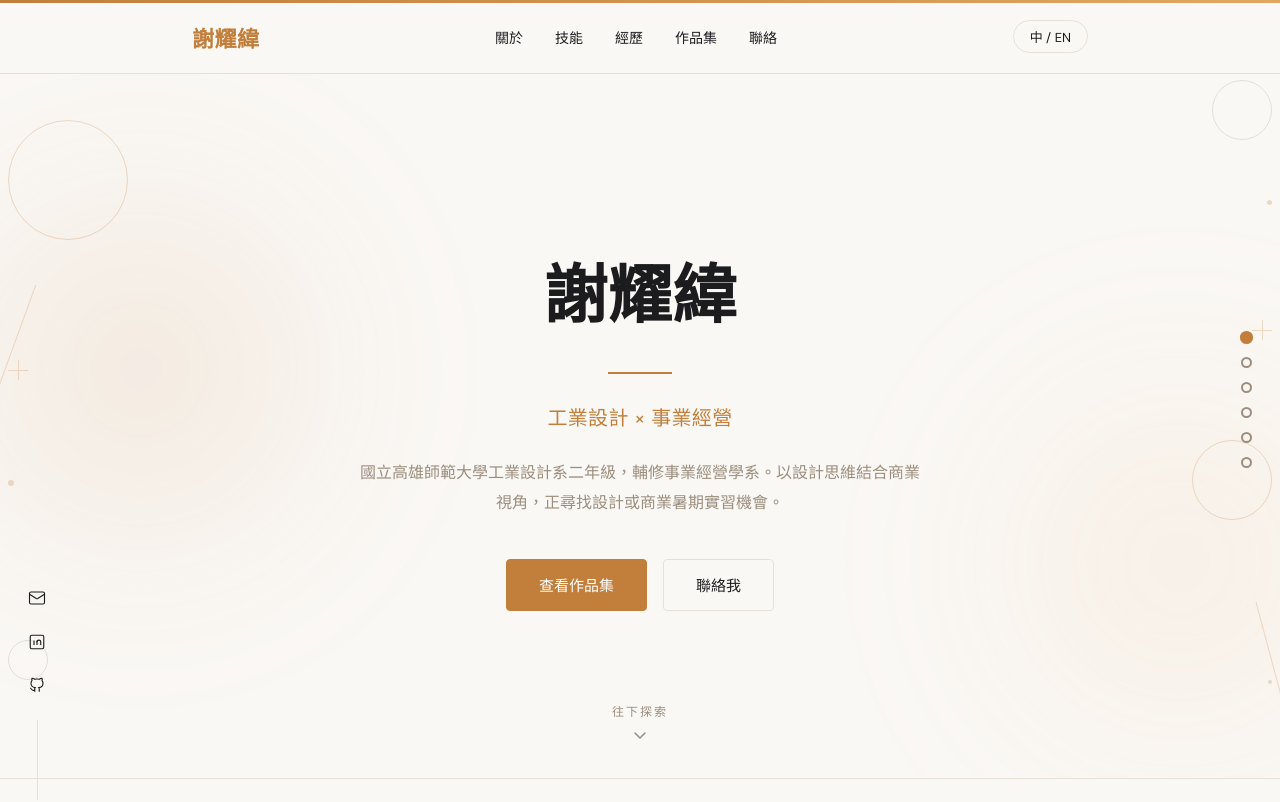
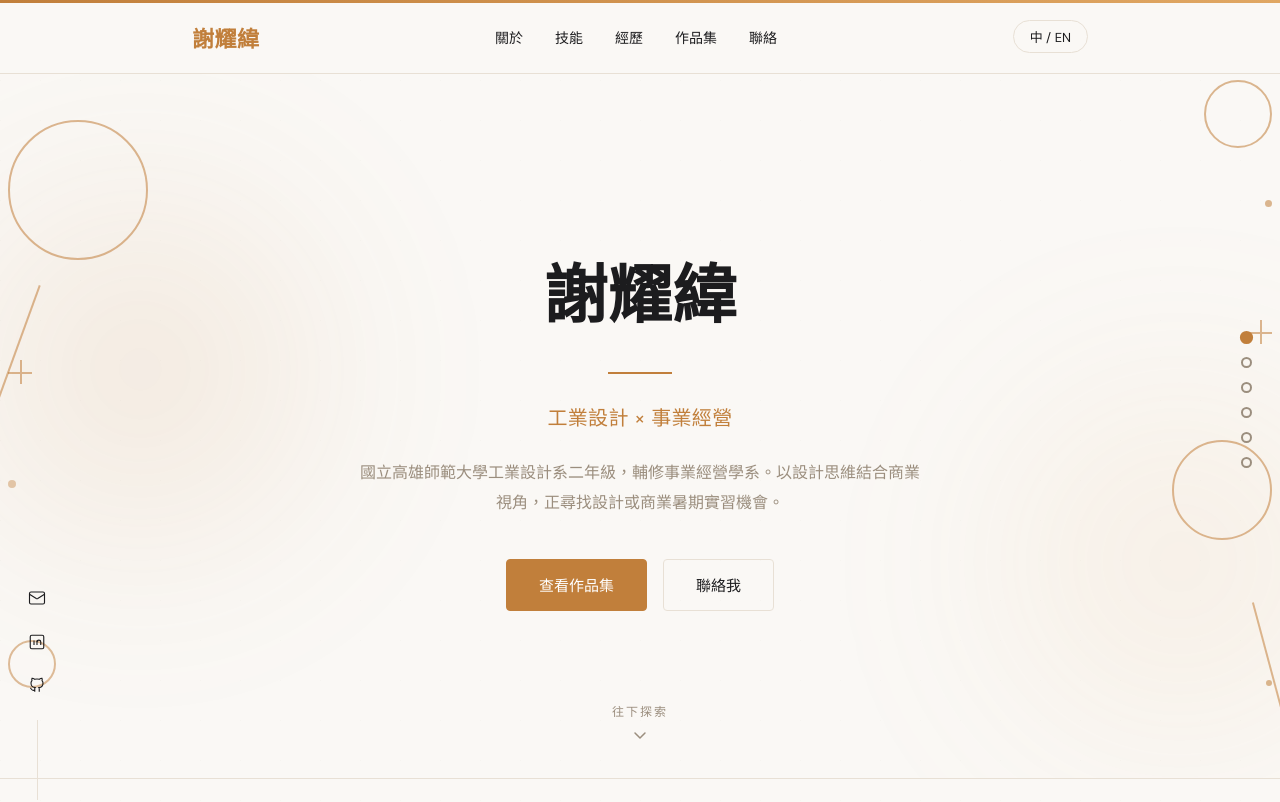
Before and after one commit to e101059a-glitch/-1, a React (Vite) app: page / in a window 1280 px wide. Shown: the top 802 px of the page. Built offline with nearby package versions, Linux system fonts and the light colour scheme; a web font is replaced by a local one.

Commit message:
Make decorations bolder: higher opacity, bigger size, faster animations
Co-Authored-By: Claude Fable 5 <noreply@anthropic.com>
Claude-Session: https://claude.ai/code/session_01YRtxqGD2XjXFYb7EWWxdzG

```diff
--- a/src/components/Decorations.module.css
+++ b/src/components/Decorations.module.css
@@ -8,16 +8,15 @@
 
 .element {
   position: absolute;
-  opacity: 0.25;
+  opacity: 0.55;
 }
 
-/* Gentle looping motion so the page feels alive */
 @keyframes floatY {
   0%, 100% {
     translate: 0 0;
   }
   50% {
-    translate: 0 -14px;
+    translate: 0 -28px;
   }
 }
 
@@ -26,7 +25,7 @@
     translate: 0 0;
   }
   50% {
-    translate: 10px 0;
+    translate: 18px 0;
   }
 }
 
@@ -41,116 +40,116 @@
 
 @keyframes twinkle {
   0%, 100% {
-    opacity: 0.25;
+    opacity: 0.4;
     scale: 1;
   }
   50% {
-    opacity: 0.55;
-    scale: 1.6;
+    opacity: 1;
+    scale: 2;
   }
 }
 
 @keyframes breathe {
   0%, 100% {
     scale: 1;
-    opacity: 0.25;
+    opacity: 0.5;
   }
   50% {
-    scale: 1.12;
-    opacity: 0.4;
+    scale: 1.25;
+    opacity: 0.8;
   }
 }
 
 /* Circles */
 .circle1 {
-  width: 120px;
-  height: 120px;
-  border: 1.5px solid var(--color-accent);
+  width: 140px;
+  height: 140px;
+  border: 2px solid var(--color-accent);
   border-radius: 50%;
   top: 15%;
   left: 20px;
-  animation: floatY 9s ease-in-out infinite;
+  animation: floatY 8s ease-in-out infinite;
 }
 
 .circle2 {
-  width: 80px;
-  height: 80px;
-  border: 1.5px solid var(--color-accent);
+  width: 100px;
+  height: 100px;
+  border: 2px solid var(--color-accent);
   border-radius: 50%;
   top: 55%;
   right: 20px;
-  animation: floatY 11s ease-in-out 1.5s infinite;
+  animation: floatY 10s ease-in-out 1.5s infinite;
 }
 
 /* Lines */
 .line1 {
-  width: 1px;
-  height: 160px;
+  width: 2px;
+  height: 180px;
   background: var(--color-accent);
   top: 35%;
   left: 60px;
   transform: rotate(20deg);
-  animation: floatY 12s ease-in-out 0.5s infinite;
+  animation: floatY 10s ease-in-out 0.5s infinite;
 }
 
 .line2 {
-  width: 1px;
-  height: 120px;
+  width: 2px;
+  height: 140px;
   background: var(--color-accent);
   top: 75%;
   right: 70px;
   transform: rotate(-15deg);
-  animation: floatY 10s ease-in-out 2.5s infinite;
+  animation: floatY 9s ease-in-out 2.5s infinite;
 }
 
 /* Dots */
 .dot1 {
+  width: 8px;
+  height: 8px;
+  background: var(--color-accent);
+  border-radius: 50%;
+  top: 60%;
+  left: 45px;
+  animation: twinkle 3s ease-in-out infinite;
+}
+
+.dot2 {
+  width: 7px;
+  height: 7px;
+  background: var(--color-accent);
+  border-radius: 50%;
+  top: 25%;
+  right: 55px;
+  animation: twinkle 4s ease-in-out 1s infinite;
+}
+
+.dot3 {
   width: 6px;
   height: 6px;
   background: var(--color-accent);
   border-radius: 50%;
-  top: 60%;
-  left: 45px;
-  animation: twinkle 4s ease-in-out infinite;
-}
-
-.dot2 {
-  width: 5px;
-  height: 5px;
-  background: var(--color-accent);
-  border-radius: 50%;
-  top: 25%;
-  right: 55px;
-  animation: twinkle 5s ease-in-out 1s infinite;
-}
-
-.dot3 {
-  width: 4px;
-  height: 4px;
-  background: var(--color-accent);
-  border-radius: 50%;
   top: 85%;
   right: 45px;
-  animation: twinkle 3.5s ease-in-out 2s infinite;
+  animation: twinkle 3s ease-in-out 2s infinite;
 }
 
 /* Crosses */
 .cross1,
 .cross2 {
-  width: 20px;
-  height: 20px;
+  width: 24px;
+  height: 24px;
 }
 
 .cross1 {
   top: 45%;
   left: 35px;
-  animation: spin 24s linear infinite;
+  animation: spin 14s linear infinite;
 }
 
 .cross2 {
   top: 40%;
   right: 50px;
-  animation: spin 30s linear infinite reverse;
+  animation: spin 18s linear infinite reverse;
 }
 
 .cross1 span,
@@ -161,39 +160,39 @@
 
 .cross1 span:first-child,
 .cross2 span:first-child {
-  width: 20px;
-  height: 1px;
+  width: 24px;
+  height: 2px;
   top: 50%;
   left: 0;
 }
 
 .cross1 span:last-child,
 .cross2 span:last-child {
-  width: 1px;
-  height: 20px;
+  width: 2px;
+  height: 24px;
   left: 50%;
   top: 0;
 }
 
 /* Rings */
 .ring1 {
-  width: 40px;
-  height: 40px;
-  border: 1px solid var(--color-muted);
+  width: 48px;
+  height: 48px;
+  border: 2px solid var(--color-accent);
   border-radius: 50%;
   top: 80%;
   left: 50px;
-  animation: breathe 7s ease-in-out infinite;
+  animation: breathe 6s ease-in-out infinite;
 }
 
 .ring2 {
-  width: 60px;
-  height: 60px;
-  border: 1px solid var(--color-muted);
+  width: 68px;
+  height: 68px;
+  border: 2px solid var(--color-accent);
   border-radius: 50%;
   top: 10%;
   right: 40px;
-  animation: breathe 8s ease-in-out 2s infinite;
+  animation: breathe 7s ease-in-out 2s infinite;
 }
 
 @media (max-width: 1400px) {
```
